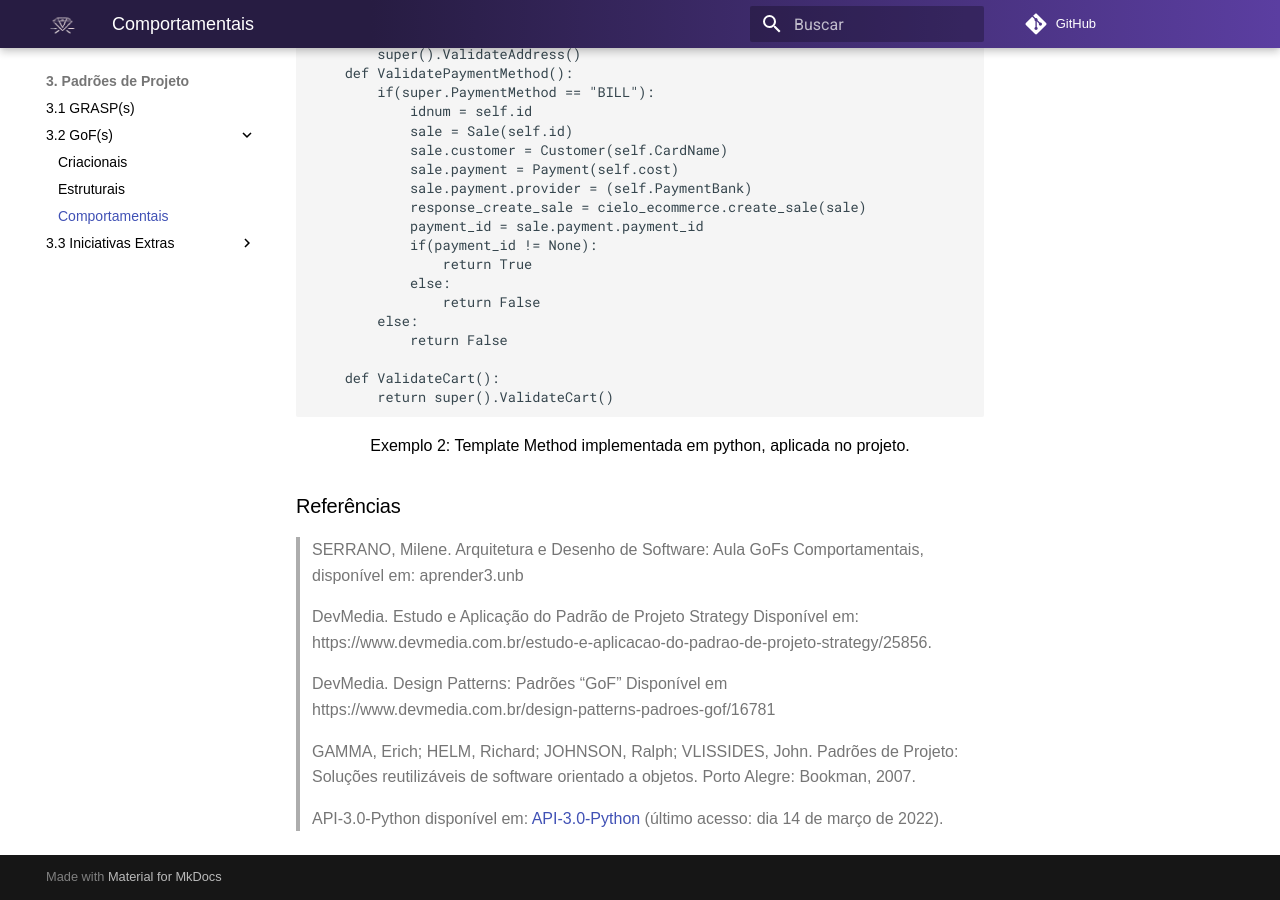
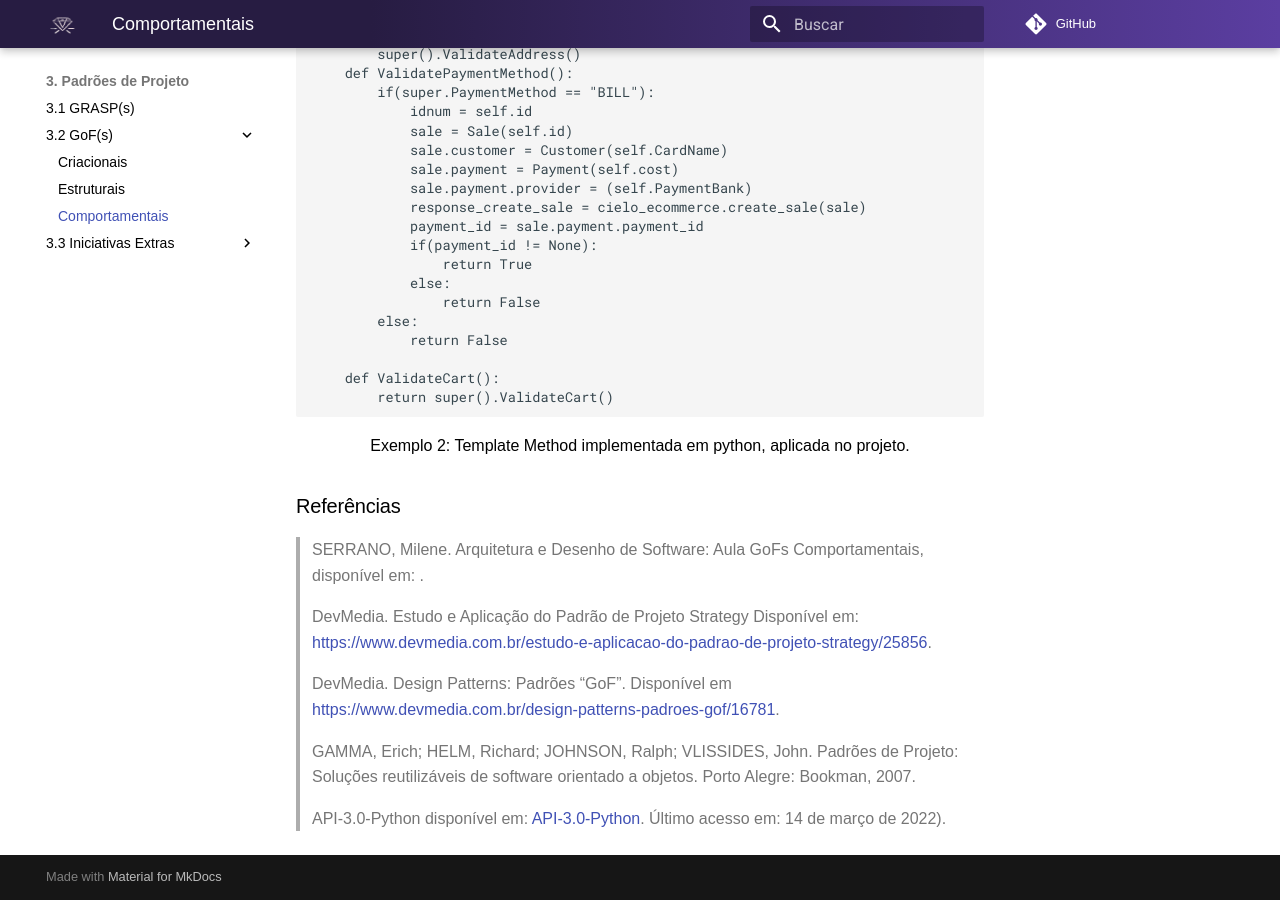
Before and after one commit to UnBArqDsw2021-2/2021.2_G7_-AluguelKitsFesta, an MkDocs documentation site: the page built from docs/padrao/gof_comportamental.md, in a window 1280 px wide and 900 px high, scrolled down 6331 px. Built offline with MkDocs 1.6.1 and Material for MkDocs 9.7.7, drawn with Linux system fonts in a browser that asks for light colours; comment, search, counter and statistics services are not loaded.

Commit message:
update gof_comportamental.md

```diff
--- a/docs/padrao/gof_comportamental.md
+++ b/docs/padrao/gof_comportamental.md
@@ -228,12 +228,12 @@ Exemplo 2: Template Method implementada em python, aplicada no projeto.
 
 ### Referências
 
-> SERRANO, Milene. Arquitetura e Desenho de Software: Aula GoFs Comportamentais, disponível em: aprender3.unb
+> SERRANO, Milene. Arquitetura e Desenho de Software: Aula GoFs Comportamentais, disponível em: <aprender3.unb>.
 
-> DevMedia. Estudo e Aplicação do Padrão de Projeto Strategy Disponível em: https://www.devmedia.com.br/estudo-e-aplicacao-do-padrao-de-projeto-strategy/25856.
+> DevMedia. Estudo e Aplicação do Padrão de Projeto Strategy Disponível em: <https://www.devmedia.com.br/estudo-e-aplicacao-do-padrao-de-projeto-strategy/25856>.
 
-> DevMedia. Design Patterns: Padrões “GoF” Disponível em https://www.devmedia.com.br/design-patterns-padroes-gof/16781
+> DevMedia. Design Patterns: Padrões “GoF”. Disponível em <https://www.devmedia.com.br/design-patterns-padroes-gof/16781>.
 
 > GAMMA, Erich; HELM, Richard; JOHNSON, Ralph; VLISSIDES, John. Padrões de Projeto: Soluções reutilizáveis de software orientado a objetos. Porto Alegre: Bookman, 2007.
 
-> API-3.0-Python disponível em: [API-3.0-Python](https://github.com/DeveloperCielo/API-3.0-Python#readme) (último acesso: dia 14 de março de 2022).
+> API-3.0-Python disponível em: [API-3.0-Python](https://github.com/DeveloperCielo/API-3.0-Python#readme). Último acesso em: 14 de março de 2022).
```
